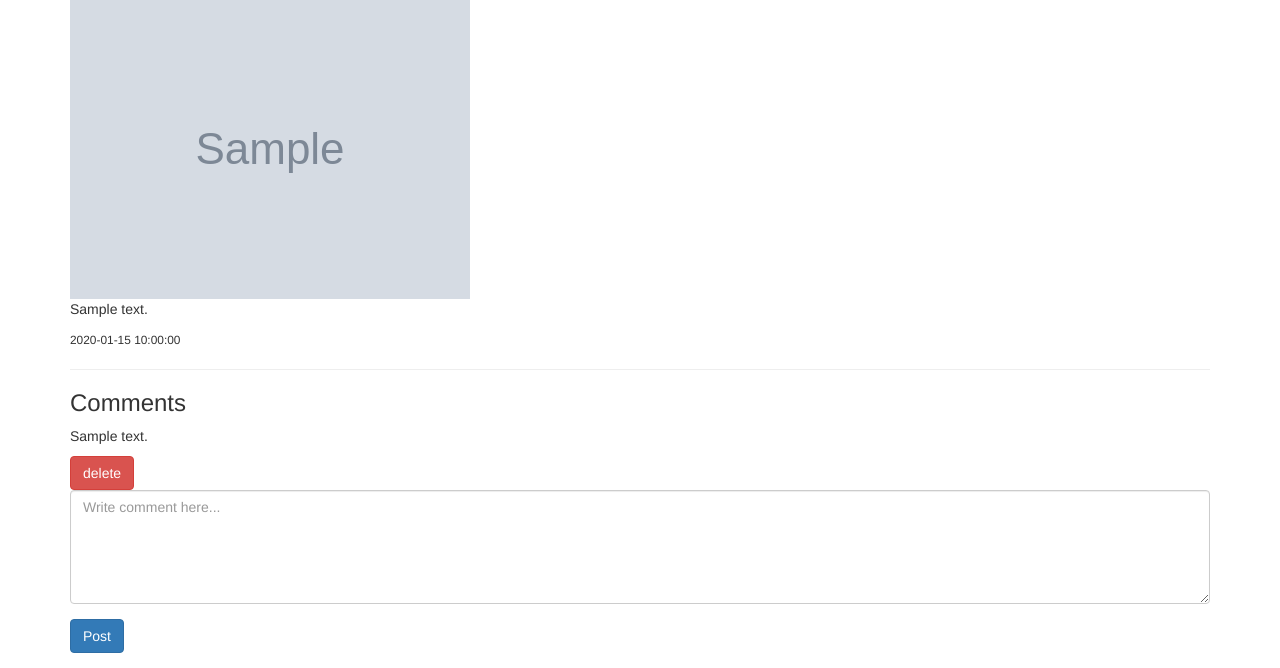
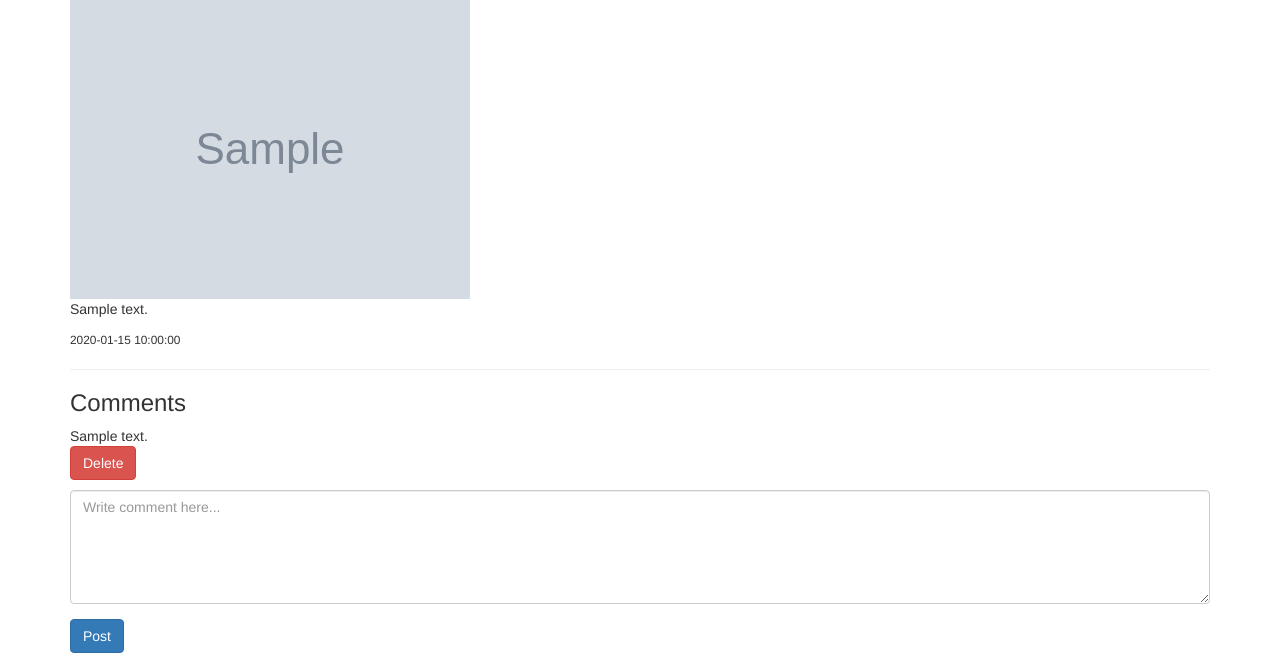
Before and after one commit to kingsam91/nguthiblog, a Flask app: page /post/1 in a window 1280 px wide. Shown: the part 143-811 px from the top of the page. Run offline with Flask 2, Linux system fonts and the light colour scheme; a user stored in the database is signed in; tables that the repository leaves empty hold one stand-in row (values such as "Sample post"); grey boxes marked "Sample" are stand-in pictures; some libraries are stand-ins or nearby versions; some web fonts are replaced.

Commit message:
delete comment functionality

```diff
--- a/app/home/views.py
+++ b/app/home/views.py
@@ -121,11 +121,6 @@ def delete_comment(id, post):
     """
     Render the dashboard template on the /dashboard route
     """
+    Comment.delete_comment_by_id(id)
 
-    # post = Post.get_post(id)
-    print("ID:")
-    print(post)
-    # Comment.delete_comment_by_id(id)
-
-    return render_template('home/add_post.html', title="New Post")
-    # return redirect(url_for('home.single_post', id=post))
+    return redirect(url_for('home.single_post', id=post))
--- a/app/models.py
+++ b/app/models.py
@@ -96,8 +96,11 @@ class Comment(db.Model):
 
     @classmethod
     def delete_comment_by_id(cls, id):
-        rows = Comment.query.filter_by(id=id).delete()
-        return rows
+        single_comment = Comment.query.filter_by(id = id).first()
+
+        db.session.delete(single_comment)
+        db.session.commit()
+
 
     @classmethod
     def get_post_by_comment_id(cls, id):
--- a/app/templates/home/single_post.html
+++ b/app/templates/home/single_post.html
@@ -20,16 +20,16 @@
 
         {% for id, message, created_at in comments  %}
         <div >
-           <p>{{message}}</p>
+           <p style="margin-bottom: 0; margin-top: 10px;">{{message}}</p>
         </div>
         <a href="{{url_for('home.delete_comment',id=id,post=post.id)}}">
-          <button type="button" class="btn btn-danger">delete</button>
+          <button type="button" class="btn btn-danger">Delete</button>
         </a>
         {% endfor %}
 
         <form method="POST">
           <input type="hidden" name="user_id" value="{{current_user.id}}" />
-          <div class="form-group">
+          <div class="form-group" style="margin-top: 10px;">
             <textarea class="form-control" rows="5" placeholder="Write comment here..." name="message"></textarea>
           </div>
 
--- a/manage.py
+++ b/manage.py
@@ -2,7 +2,7 @@ from app import create_app,db
 from flask_script import Manager
 from flask_migrate import Migrate, MigrateCommand
 
-app = create_app('production')
+app = create_app('development')
 
 manager = Manager(app)
 migrate = Migrate(app, db)
```
